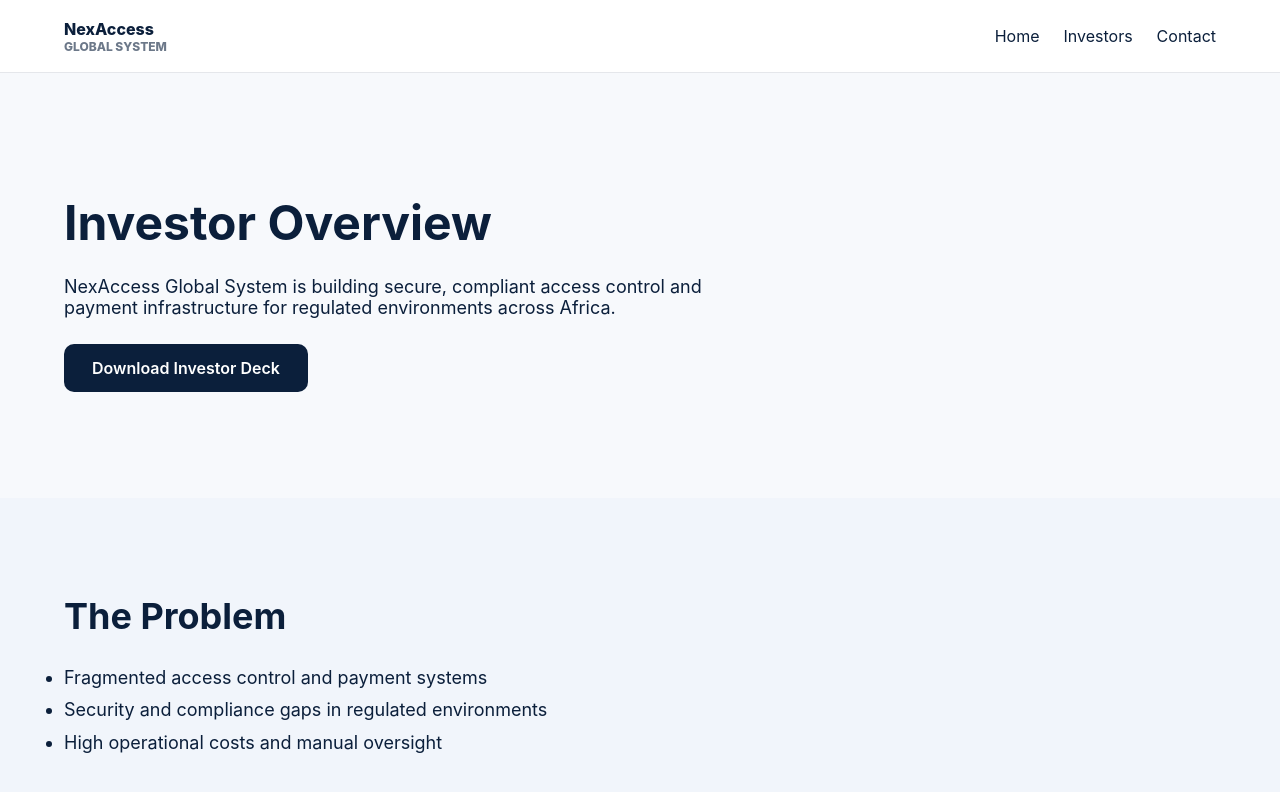
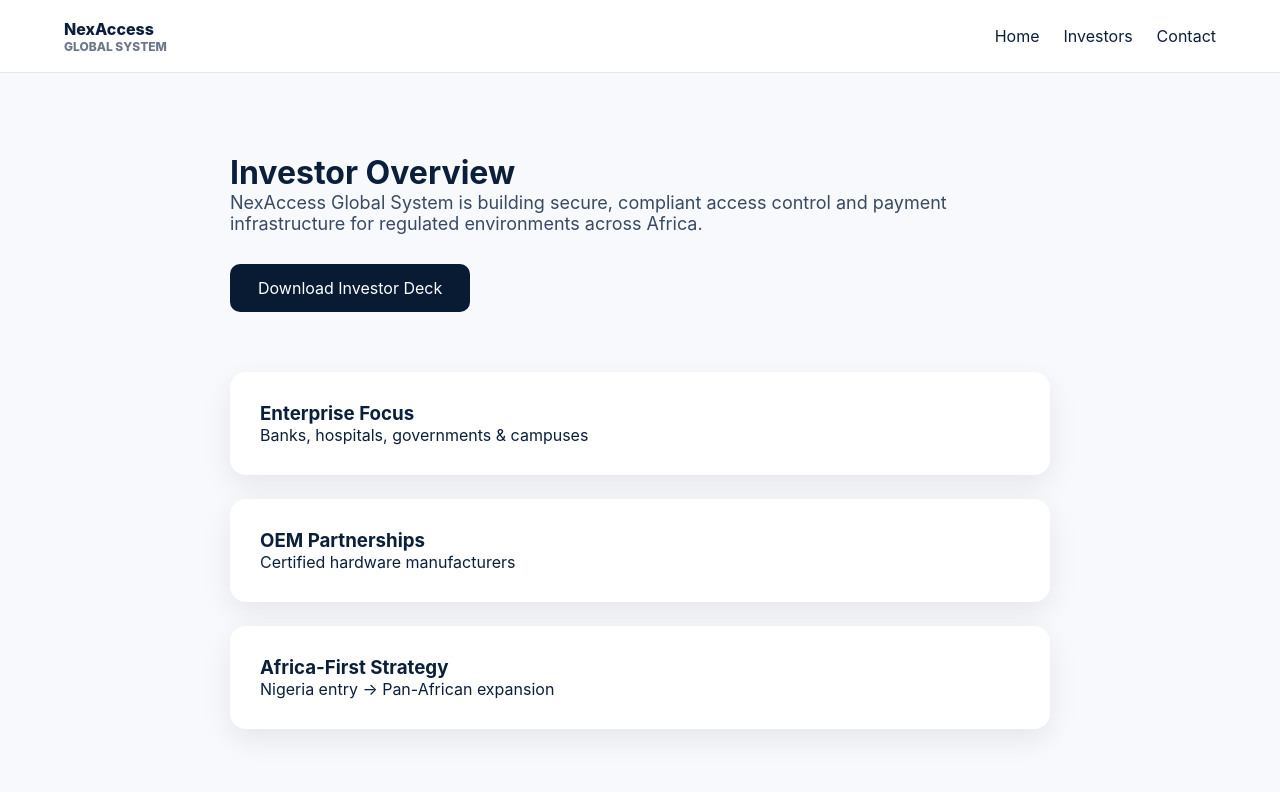
Before and after one commit to nwagwuemmanuel200-bit/nexaccess-website, a Next.js app: page /investors in a window 1280 px wide. Shown: the top 792 px of the page. Built offline with nearby package versions, Linux system fonts and the light colour scheme.

Commit message:
Update page.js

```diff
--- a/app/investors/page.js
+++ b/app/investors/page.js
@@ -4,49 +4,56 @@ export const metadata = {
 
 export default function InvestorsPage() {
   return (
-    <main className="fade-in">
-      <section style={{ padding: "120px 0" }}>
-        <div className="container">
-          <h1 style={{ fontSize: "48px", marginBottom: "24px" }}>
-            Investor Overview
-          </h1>
+    <main style={page}>
+      <h1>Investor Overview</h1>
+      <p style={lead}>
+        NexAccess Global System is building secure, compliant access control
+        and payment infrastructure for regulated environments across Africa.
+      </p>
 
-          <p style={{ maxWidth: "640px", fontSize: "18px" }}>
-            NexAccess Global System is building secure, compliant
-            access control and payment infrastructure for regulated
-            environments across Africa.
-          </p>
+      <a href="/investor-deck.pdf" target="_blank" style={primaryBtn}>
+        Download Investor Deck
+      </a>
 
-          <div style={{ marginTop: "40px" }}>
-            <a
-              href="/investor-deck.pdf"
-              target="_blank"
-              style={{
-                background: "#0b1f3b",
-                color: "white",
-                padding: "14px 28px",
-                borderRadius: "10px",
-                fontWeight: 600,
-              }}
-            >
-              Download Investor Deck
-            </a>
-          </div>
+      <section style={cardSection}>
+        <div style={card}>
+          <h3>Enterprise Focus</h3>
+          <p>Banks, hospitals, governments & campuses</p>
+        </div>
+        <div style={card}>
+          <h3>OEM Partnerships</h3>
+          <p>Certified hardware manufacturers</p>
+        </div>
+        <div style={card}>
+          <h3>Africa-First Strategy</h3>
+          <p>Nigeria entry → Pan-African expansion</p>
         </div>
       </section>
-    <section className="section-muted">
-  <div className="container">
-    <h2 style={{ fontSize: "36px", marginBottom: "24px" }}>
-      The Problem
-    </h2>
-
-    <ul style={{ fontSize: "18px", lineHeight: "1.8" }}>
-      <li>Fragmented access control and payment systems</li>
-      <li>Security and compliance gaps in regulated environments</li>
-      <li>High operational costs and manual oversight</li>
-    </ul>
-  </div>
-</section>
     </main>
   );
 }
+
+const page = { padding: "80px 40px", maxWidth: 900, margin: "auto" };
+const lead = { fontSize: 18, opacity: 0.8 };
+
+const primaryBtn = {
+  display: "inline-block",
+  marginTop: 30,
+  background: "#081b33",
+  color: "white",
+  padding: "14px 28px",
+  borderRadius: 10,
+};
+
+const cardSection = {
+  display: "grid",
+  gap: 24,
+  marginTop: 60,
+};
+
+const card = {
+  background: "#fff",
+  padding: 30,
+  borderRadius: 16,
+  boxShadow: "0 10px 30px rgba(0,0,0,0.08)",
+};
```
